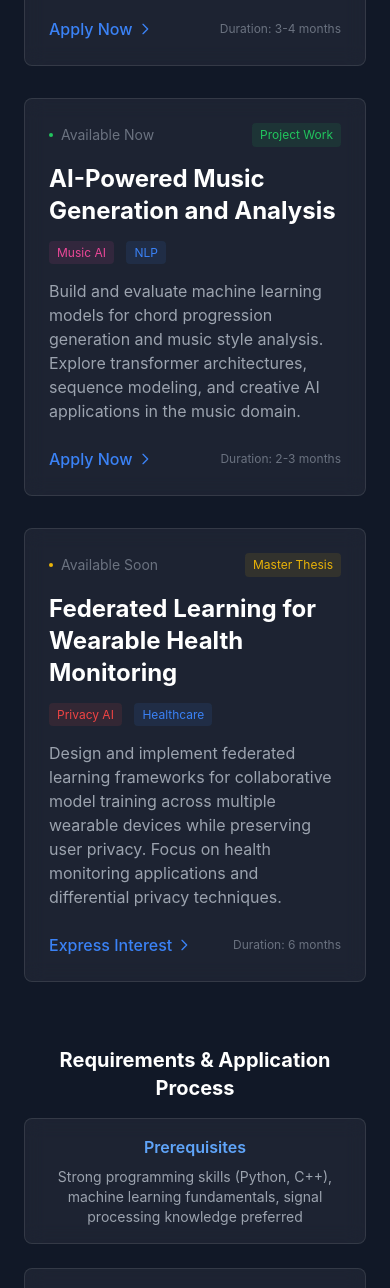
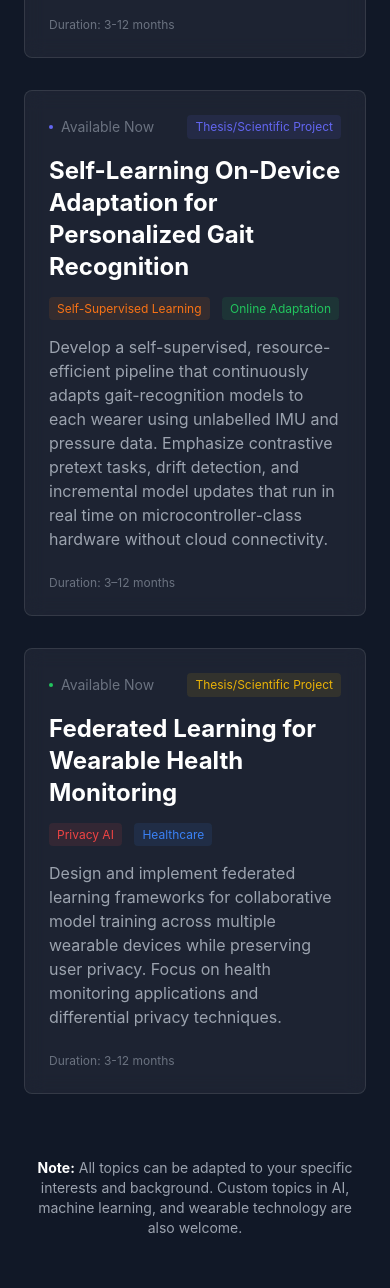
Before and after one commit to RubenSchlonsak/website, a plain HTML site: page index.html in a window 390 px wide. Shown: the part 7940-9228 px from the top of the page. Drawn offline with nearby package versions, Linux system fonts and the light colour scheme.

Commit message:
topics edited

```diff
--- a/index.html
+++ b/index.html
@@ -829,7 +829,7 @@
                     <div class="w-1 h-1 full rounded-full bg-purple-500 mr-2"></div>
                     <span class="text-sm text-gray-500">Available Now</span>
                 </div>
-                <span class="text-xs text-purple-500 bg-purple-500/10 px-2 py-1 rounded">Bachelor Thesis</span>
+                <span class="text-xs text-purple-500 bg-purple-500/10 px-2 py-1 rounded">Thesis/Scientific Project</span>
             </div>
             <h3 class="text-2xl font-bold text-white mb-3 group-hover:text-blue-400 transition-colors">Lightweight CNN Optimization for Wearable Devices</h3>
             <div class="mb-4">
@@ -840,12 +840,8 @@
                 Investigate and implement model compression techniques for CNNs targeting wearable applications. Compare MobileNet variants, quantization methods, and pruning strategies for activity recognition tasks with limited computational resources.
             </p>
             <div class="flex items-center justify-between">
-                <a href="#contact" class="text-blue-500 hover:text-blue-400 font-medium flex items-center group/link">
-                    Apply Now
-                    <svg class="w-4 h-4 ml-1 group-hover:translate-x-1 transition-transform" fill="none" stroke="currentColor" viewBox="0 0 24 24"><path stroke-linecap="round" stroke-linejoin="round" stroke-width="2" d="M9 5l7 7-7 7"></path></svg>
-                </a>
                 <div class="flex gap-4">
-                    <span class="text-xs text-gray-500">Duration: 3-4 months</span>
+                    <span class="text-xs text-gray-500">Duration: 3-12 months</span>
                 </div>
             </div>
         </article>
@@ -854,27 +850,25 @@
         <article class="service-card card-bg p-6 rounded-lg group">
                 <div class="flex items-center justify-between mb-4">
                     <div class="flex items-center">
-                    <div class="w-1 h-1 full rounded-full bg-green-500 mr-2"></div>
+                        <div class="w-1 h-1 rounded-full bg-indigo-500 mr-2"></div>
                         <span class="text-sm text-gray-500">Available Now</span>
                     </div>
-                <span class="text-xs text-green-500 bg-green-500/10 px-2 py-1 rounded">Project Work</span>
+                    <span class="text-xs text-indigo-500 bg-indigo-500/10 px-2 py-1 rounded">Thesis/Scientific Project</span>
                 </div>
-            <h3 class="text-2xl font-bold text-white mb-3 group-hover:text-blue-400 transition-colors">AI-Powered Music Generation and Analysis</h3>
+                <h3 class="text-2xl font-bold text-white mb-3 group-hover:text-blue-400 transition-colors">
+                    Self-Learning On-Device Adaptation for Personalized Gait Recognition
+                </h3>
                 <div class="mb-4">
-                <span class="text-xs text-pink-500 bg-pink-500/10 px-2 py-1 rounded mr-2">Music AI</span>
-                <span class="text-xs text-blue-500 bg-blue-500/10 px-2 py-1 rounded">NLP</span>
+                    <span class="text-xs text-orange-500 bg-orange-500/10 px-2 py-1 rounded mr-2">Self-Supervised Learning</span>
+                    <span class="text-xs text-green-500 bg-green-500/10 px-2 py-1 rounded">Online Adaptation</span>
                 </div>
                 <p class="text-gray-400 mb-6">
-                Build and evaluate machine learning models for chord progression generation and music style analysis. Explore transformer architectures, sequence modeling, and creative AI applications in the music domain.
+                    Develop a self-supervised, resource-efficient pipeline that continuously adapts gait-recognition models to each wearer
+                    using unlabelled IMU and pressure data. Emphasize contrastive pretext tasks, drift detection, and incremental model
+                    updates that run in real time on microcontroller-class hardware without cloud connectivity.
                 </p>
                 <div class="flex items-center justify-between">
-                <a href="#contact" class="text-blue-500 hover:text-blue-400 font-medium flex items-center group/link">
-                    Apply Now
-                    <svg class="w-4 h-4 ml-1 group-hover:translate-x-1 transition-transform" fill="none" stroke="currentColor" viewBox="0 0 24 24"><path stroke-linecap="round" stroke-linejoin="round" stroke-width="2" d="M9 5l7 7-7 7"></path></svg>
-                </a>
-                <div class="flex gap-4">
-                    <span class="text-xs text-gray-500">Duration: 2-3 months</span>
-                </div>
+                    <span class="text-xs text-gray-500">Duration: 3–12 months</span>
                 </div>
         </article>
 
@@ -882,10 +876,10 @@
         <article class="service-card card-bg p-6 rounded-lg group">
             <div class="flex items-center justify-between mb-4">
                 <div class="flex items-center">
-                    <div class="w-1 h-1 full rounded-full bg-yellow-500 mr-2"></div>
-                    <span class="text-sm text-gray-500">Available Soon</span>
+                    <div class="w-1 h-1 full rounded-full bg-green-500 mr-2"></div>
+                    <span class="text-sm text-gray-500">Available Now</span>
                 </div>
-                <span class="text-xs text-yellow-500 bg-yellow-500/10 px-2 py-1 rounded">Master Thesis</span>
+                <span class="text-xs text-yellow-500 bg-yellow-500/10 px-2 py-1 rounded">Thesis/Scientific Project</span>
             </div>
             <h3 class="text-2xl font-bold text-white mb-3 group-hover:text-blue-400 transition-colors">Federated Learning for Wearable Health Monitoring</h3>
             <div class="mb-4">
@@ -896,12 +890,8 @@
                 Design and implement federated learning frameworks for collaborative model training across multiple wearable devices while preserving user privacy. Focus on health monitoring applications and differential privacy techniques.
             </p>
             <div class="flex items-center justify-between">
-                <a href="#contact" class="text-blue-500 hover:text-blue-400 font-medium flex items-center group/link">
-                    Express Interest
-                    <svg class="w-4 h-4 ml-1 group-hover:translate-x-1 transition-transform" fill="none" stroke="currentColor" viewBox="0 0 24 24"><path stroke-linecap="round" stroke-linejoin="round" stroke-width="2" d="M9 5l7 7-7 7"></path></svg>
-                </a>
                 <div class="flex gap-4">
-                    <span class="text-xs text-gray-500">Duration: 6 months</span>
+                    <span class="text-xs text-gray-500">Duration: 3-12 months</span>
                 </div>
             </div>
         </article>
@@ -909,22 +899,6 @@
 
     <!-- Additional Information -->
     <div class="mt-16 text-center">
-        <div class="max-w-3xl mx-auto">
-            <h3 class="text-xl font-bold text-white mb-4">Requirements & Application Process</h3>
-            <div class="grid md:grid-cols-3 gap-6 mb-8">
-                <div class="card-bg p-4 rounded-lg">
-                    <h4 class="font-semibold text-blue-400 mb-2">Prerequisites</h4>
-                    <p class="text-sm text-gray-400">Strong programming skills (Python, C++), machine learning fundamentals, signal processing knowledge preferred</p>
-                </div>
-                <div class="card-bg p-4 rounded-lg">
-                    <h4 class="font-semibold text-purple-400 mb-2">What We Provide</h4>
-                    <p class="text-sm text-gray-400">Access to datasets, hardware, computational resources, regular supervision meetings, and co-publication opportunities</p>
-                </div>
-                <div class="card-bg p-4 rounded-lg">
-                    <h4 class="font-semibold text-green-400 mb-2">Application</h4>
-                    <p class="text-sm text-gray-400">Send CV, transcript, motivation letter, and preferred topic. Include relevant project experience and coding samples</p>
-                </div>
-            </div>
             <p class="text-gray-400 text-sm">
                 <strong class="text-white">Note:</strong> All topics can be adapted to your specific interests and background.
                 Custom topics in AI, machine learning, and wearable technology are also welcome.
```
Lines whose indentation alone changed are shown as unchanged.
